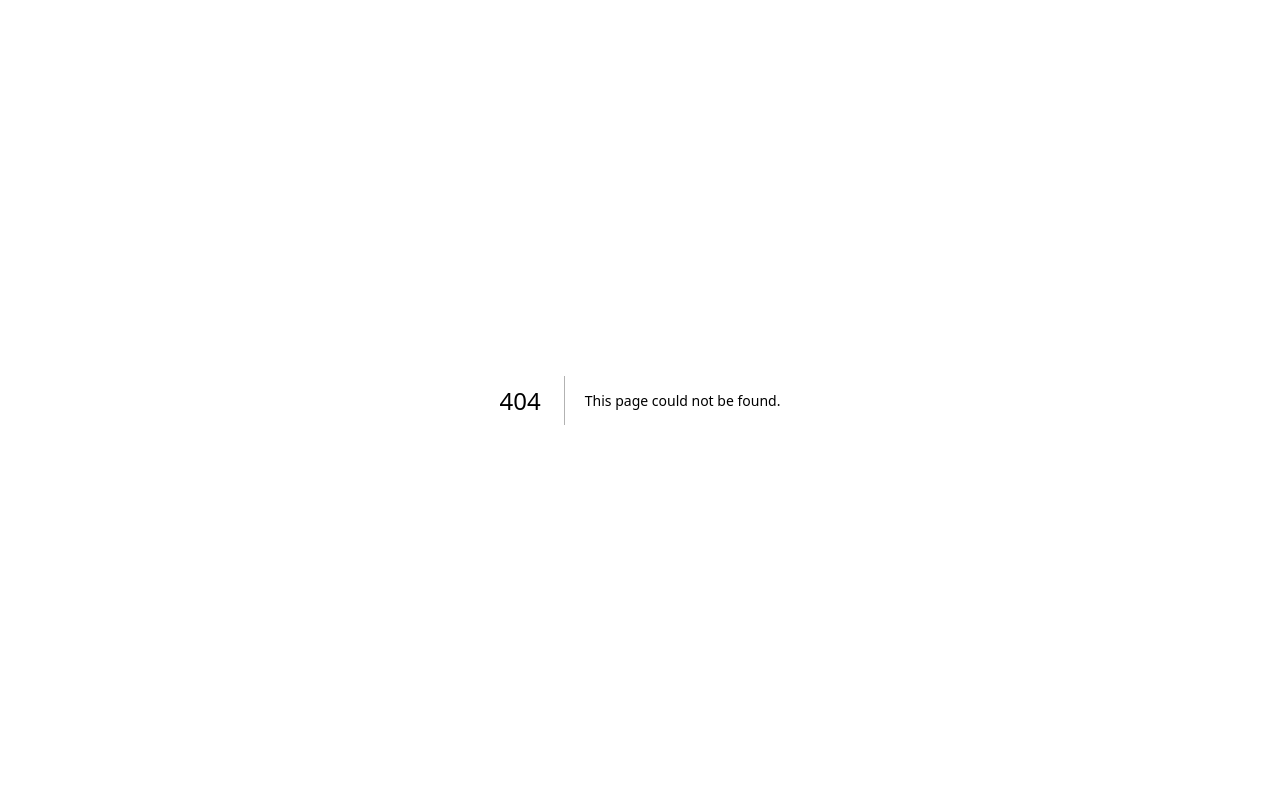
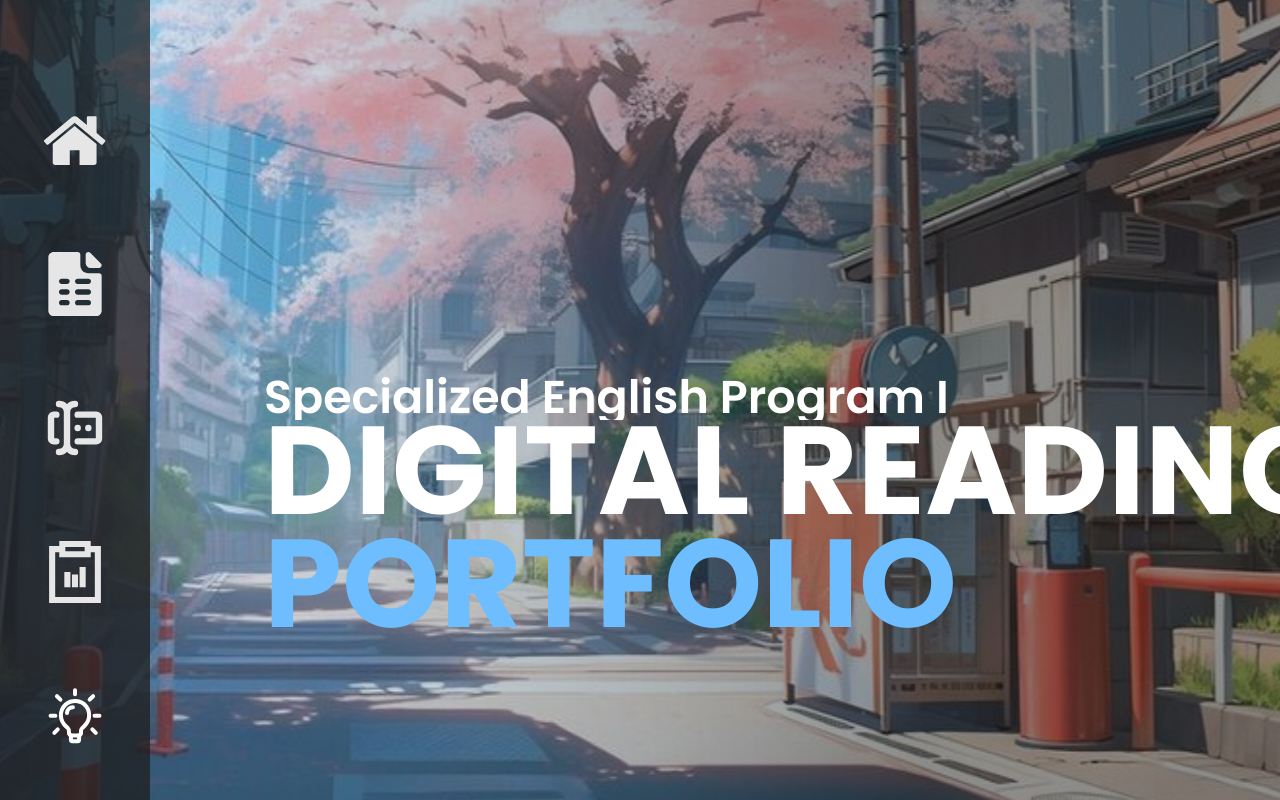
Before and after one commit to arrogance231/english-portfolio, a Next.js app: page /home in a window 1280 px wide. Before the commit this address had no page. Built offline with nearby package versions, Linux system fonts and the light colour scheme; what tailwindcss-motion would draw is missing.

Commit message:
fix: fixed routing issues p2

```diff
--- /dev/null
+++ b/app/home/page.tsx
@@ -0,0 +1,66 @@
+import Image from "next/image";
+import { SidebarDemo } from "@/components/NavBar";
+import { TypewriterEffectSmooth } from "@/components/ui/typewriter-effect";
+
+const line1 = [
+  {
+    text: "Specialized English Program I",
+    className:
+      "text-[16px] sm:text-[24px] md:text-[46px] font-semibold font-poppins leading-none text-white",
+    duration: 0,
+  },
+];
+
+const line2 = [
+  {
+    text: "DIGITAL READING",
+    className:
+      "text-[32px] sm:text-[48px] md:text-[72px] lg:text-[125px] font-bold font-poppins leading-none text-white w-full md:w-[80vw]",
+    duration: 0.5,
+  },
+];
+
+const line3 = [
+  {
+    text: "PORTFOLIO",
+    className:
+      "text-[32px] sm:text-[48px] md:text-[72px] lg:text-[125px] font-bold font-poppins leading-none text-[#6EBEFF]",
+    duration: 0.5,
+  },
+];
+
+export default function Home() {
+  return (
+    <div className="relative h-screen flex overflow-hidden">
+      <div className="relative flex-1">
+        <Image
+          src="/bg.svg"
+          alt="bg"
+          layout="fill"
+          objectFit="cover"
+          className="h-full w-full"
+        />
+        <div className="absolute inset-0 flex flex-col md:flex-row">
+          <SidebarDemo />
+          <div className="flex flex-col items-start justify-center p-8 mt-52 md:p-16 lg:p-32 xl:p-64 ml-4 md:ml-10 lg:ml-2">
+            <TypewriterEffectSmooth
+              words={line1}
+              className={`${line1[0].className} xl:-mb-3`}
+              delay={line1[0].duration}
+            />
+            <TypewriterEffectSmooth
+              words={line2}
+              className={`${line2[0].className} xl:-mb-3`}
+              delay={line2[0].duration}
+            />
+            <TypewriterEffectSmooth
+              words={line3}
+              className={`${line3[0].className} xl:-mb-3`}
+              delay={line3[0].duration}
+            />
+          </div>
+        </div>
+      </div>
+    </div>
+  );
+}
--- a/components/NavBar.tsx
+++ b/components/NavBar.tsx
@@ -8,7 +8,7 @@ export function SidebarDemo() {
   const links = [
     {
       label: "Home",
-      href: "/",
+      href: "/home",
       icon: (
         <Image
           src="/home.svg"
--- a/components/ui/sidebar.tsx
+++ b/components/ui/sidebar.tsx
@@ -160,7 +160,7 @@ export const MobileSidebar = ({
               <SidebarLink
                 link={{
                   label: "Home",
-                  href: "./",
+                  href: "/home",
                   icon: (
                     <Image
                       src="/home.svg"
@@ -175,7 +175,7 @@ export const MobileSidebar = ({
               <SidebarLink
                 link={{
                   label: "Reading Process Worksheet",
-                  href: "./reading-process-worksheet",
+                  href: "/reading-process-worksheet",
                   icon: (
                     <Image
                       src="/reading.svg"
@@ -190,7 +190,7 @@ export const MobileSidebar = ({
               <SidebarLink
                 link={{
                   label: "Reader Response",
-                  href: "./reader-response",
+                  href: "/reader-response",
                   icon: (
                     <Image
                       src="/reader-response.svg"
@@ -205,7 +205,7 @@ export const MobileSidebar = ({
               <SidebarLink
                 link={{
                   label: "iCare Activities",
-                  href: "./icare-activities",
+                  href: "/icare-activities",
                   icon: (
                     <Image
                       src="/icare.svg"
@@ -220,7 +220,7 @@ export const MobileSidebar = ({
               <SidebarLink
                 link={{
                   label: "My Experience",
-                  href: "./my-experience",
+                  href: "/my-experience",
                   icon: (
                     <Image
                       src="/idea.svg"
```
